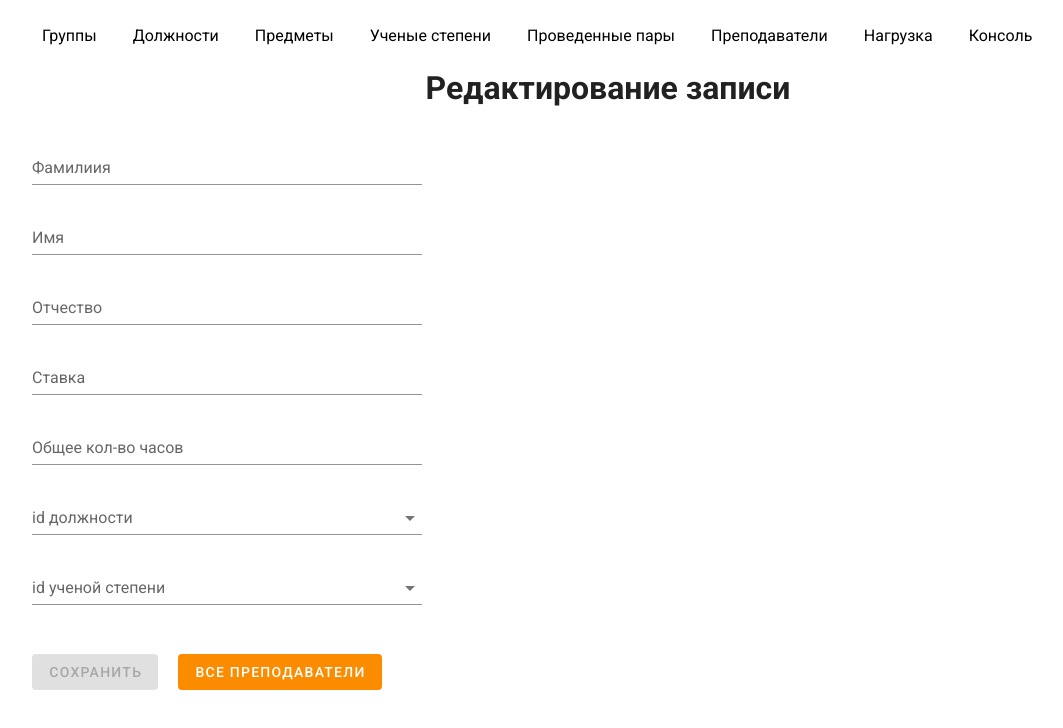
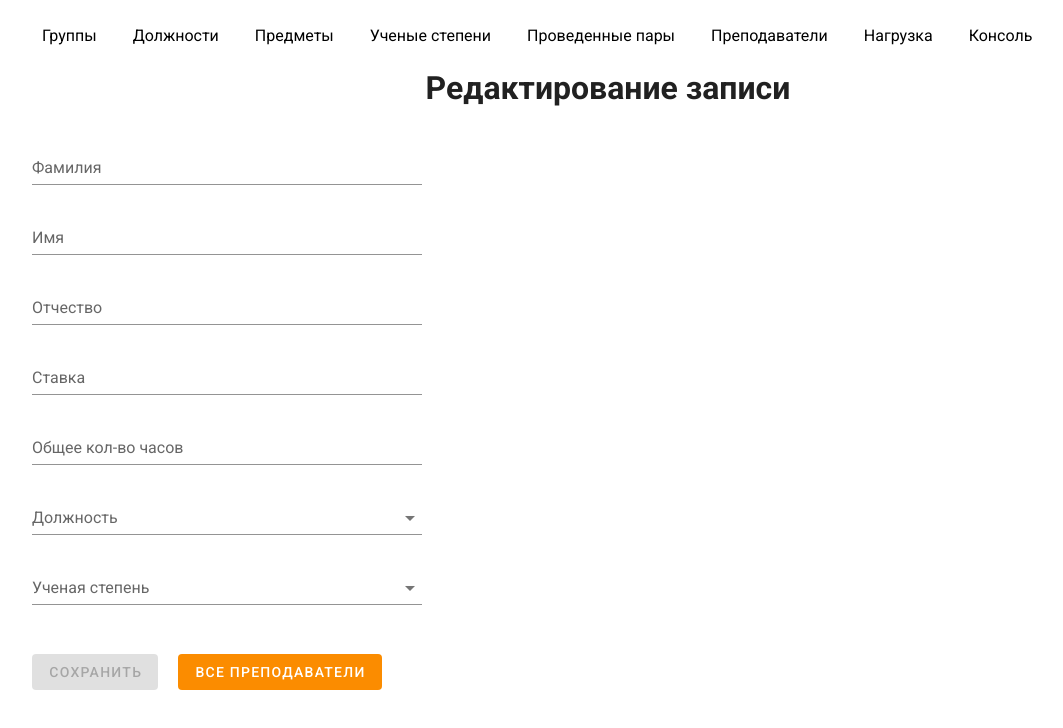
Before and after one commit to BubbleSortt/crud-vuetify, a Vue app: page /teacher-edit/1 in a window 1280 px wide. Shown: the top 728 px of the page, without its empty margins (32-1095 px from the left). Built offline with nearby package versions, Linux system fonts and the light colour scheme; no server answers.

Commit message:
Вместо айди показыаются значения

```diff
--- a/src/views/TeacherEdit.vue
+++ b/src/views/TeacherEdit.vue
@@ -13,7 +13,7 @@
         <VTextField
           v-model='form.surname'
           :rules='surnameRules'
-          label='Фамилиия'
+          label='Фамилия'
           required
         />
 
@@ -47,15 +47,19 @@
 
         <v-select
           v-model='form.postId'
-          :items="postsId"
-          label="id должности"
+          :items="posts"
+          item-text="post"
+          item-value="id"
+          label="Должность"
           required
         ></v-select>
 
         <v-select
           v-model='form.degreeId'
-          :items="degreesId"
-          label="id ученой степени"
+          :items="degrees"
+          item-text="name"
+          item-value="id"
+          label="Ученая степень"
           required
         ></v-select>
 
```
